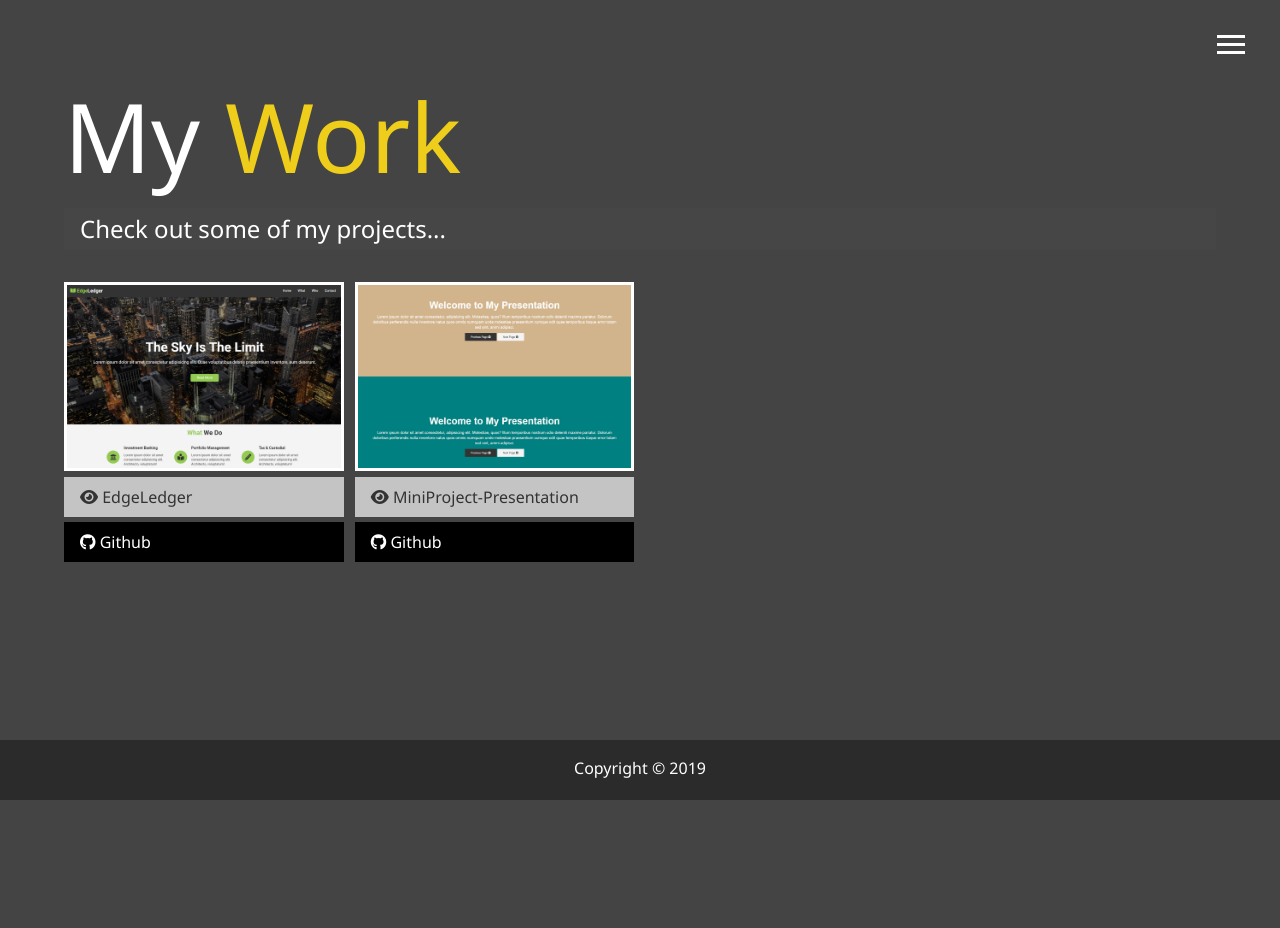
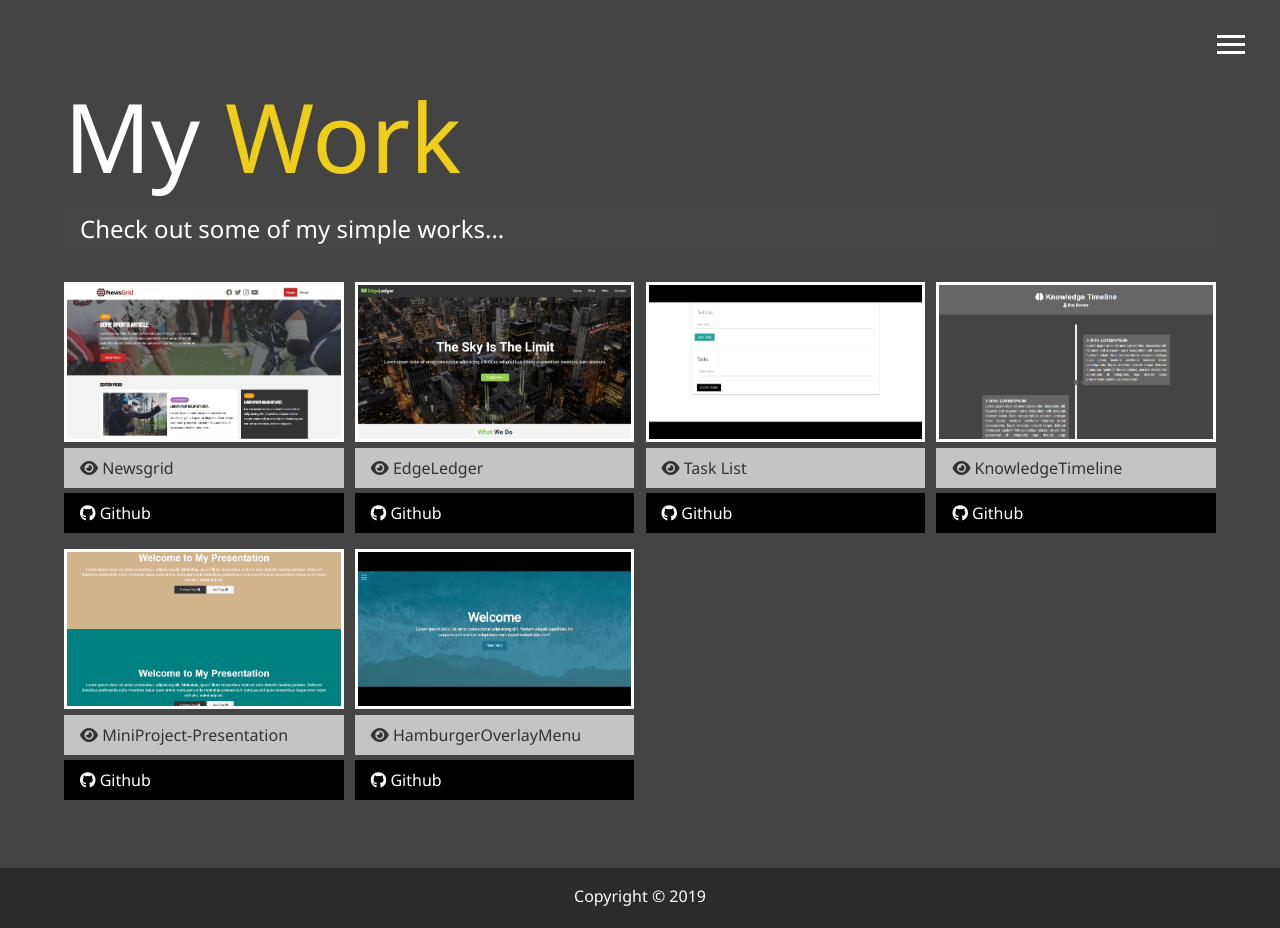
Before and after one commit to roydenver/portfolio, a website: page dist/work.html in a window 1280 px wide. Before the commit the page ends 800 px from the top, so only its background shows below. Drawn offline with Linux system fonts and the light colour scheme.

Commit message:
updated work page

```diff
--- a/dist/work.html
+++ b/dist/work.html
@@ -52,16 +52,36 @@
         <span class="text-secondary">Work</span>
       </h1>
       <h2 class="sm-heading">
-        Check out some of my projects...
+        Check out some of my simple works...
       </h2>
 
       <div class="projects">
         <div class="item">
           <a href="#!">
-            <img src="img/projects/project1.jpg" alt="project1" />
+            <img src="img/projects/newsgrid007.jpg" alt="project1" />
           </a>
           <a
-            href="http://roydenver.github.io/edgeledger"
+            href="https://newsgrid007.netlify.com"
+            target="_blank"
+            class="btn-light"
+          >
+            <i class="fas fa-eye"></i> Newsgrid
+          </a>
+          <a
+            href="https://github.com/roydenver/newsgrid"
+            target="_blank"
+            class="btn-dark"
+          >
+            <i class="fab fa-github"></i> Github
+          </a>
+        </div>
+
+        <div class="item">
+          <a href="#!">
+            <img src="img/projects/edgeledger.jpg" alt="edgeledger" />
+          </a>
+          <a
+            href="https://roydenver.github.io/edgeledger/"
             target="_blank"
             class="btn-light"
           >
@@ -78,7 +98,50 @@
 
         <div class="item">
           <a href="#!">
-            <img src="img/projects/project2.jpg" alt="project2" />
+            <img src="img/projects/tasklist.jpg" alt="tasklist" />
+          </a>
+          <a
+            href="https://roydenver.github.io/tasklist/"
+            target="_blank"
+            class="btn-light"
+          >
+            <i class="fas fa-eye"></i> Task List
+          </a>
+          <a
+            href="https://github.com/roydenver/tasklist"
+            target="_blank"
+            class="btn-dark"
+          >
+            <i class="fab fa-github"></i> Github
+          </a>
+        </div>
+
+        <div class="item">
+          <a href="#!">
+            <img src="img/projects/KnowledgeTimeline.jpg" alt="project2" />
+          </a>
+          <a
+            href="https://roydenver.github.io/KnowledgeTimeline/"
+            target="_blank"
+            class="btn-light"
+          >
+            <i class="fas fa-eye"></i> KnowledgeTimeline
+          </a>
+          <a
+            href="https://github.com/roydenver/KnowledgeTimeline"
+            target="_blank"
+            class="btn-dark"
+          >
+            <i class="fab fa-github"></i> Github
+          </a>
+        </div>
+
+        <div class="item">
+          <a href="#!">
+            <img
+              src="img/projects/MiniProject-Presentation.jpg"
+              alt="MiniProject-Presentation"
+            />
           </a>
           <a
             href="https://roydenver.github.io/MiniProject-Presentation/"
@@ -95,6 +158,26 @@
             <i class="fab fa-github"></i> Github
           </a>
         </div>
+
+        <div class="item">
+          <a href="#!">
+            <img src="img/projects/HamburgerOverlayMenu.jpg" alt="project2" />
+          </a>
+          <a
+            href="https://roydenver.github.io/HamburgerOverlayMenu/"
+            target="_blank"
+            class="btn-light"
+          >
+            <i class="fas fa-eye"></i> HamburgerOverlayMenu
+          </a>
+          <a
+            href="https://github.com/roydenver/HamburgerOverlayMenu"
+            target="_blank"
+            class="btn-dark"
+          >
+            <i class="fab fa-github"></i> Github
+          </a>
+        </div>
       </div>
     </main>
     <footer id="main-footer">
```
Also changed, not shown: dist/img/projects/HamburgerOverlayMenu.jpg (added), dist/img/projects/KnowledgeTimeline.jpg (added), dist/img/projects/MiniProject-Presentation.jpg (added), dist/img/projects/edgeledger.jpg (added), dist/img/projects/newsgrid007.jpg (added), dist/img/projects/project1.jpg (deleted), dist/img/projects/project2.jpg (deleted), dist/img/projects/tasklist.jpg (added).
